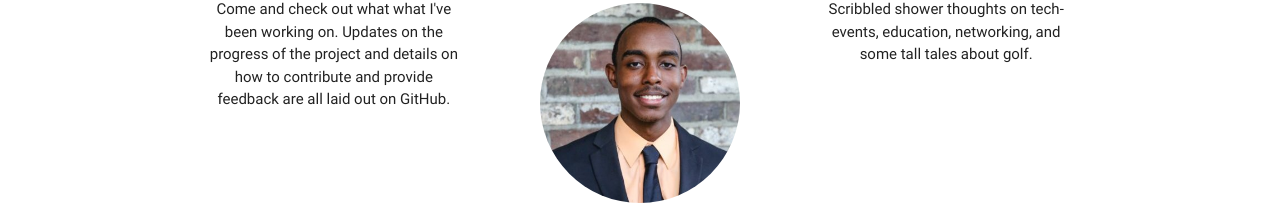
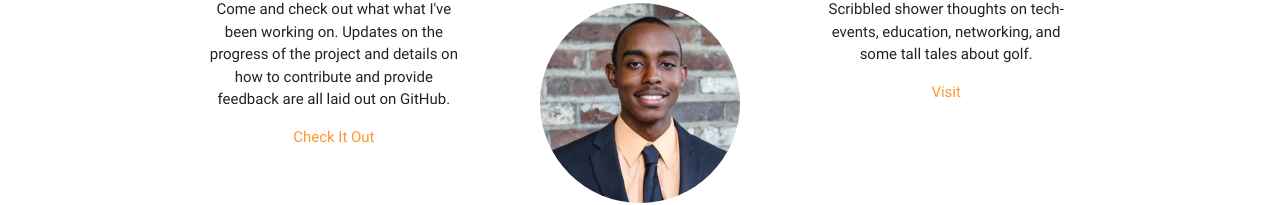
Before and after one commit to cameverett/cameverett.github.io, a plain HTML site: page index.html in a window 1280 px wide. Shown: the part 534-739 px from the top of the page. Drawn offline with nearby package versions, Linux system fonts and the light colour scheme; files whose address does not match are found by name.

Commit message:
Created a call to action

```diff
--- a/index.html
+++ b/index.html
@@ -35,6 +35,11 @@
                         <h5 id="icon-block-title" class="center">Showcase</h5>
                     </a>
                     <p class="center">Come and check out what what I've been working on. Updates on the progress of the project and details on how to contribute and provide feedback are all laid out on GitHub.</p>
+                    <div>
+                        <a href="https://github.com/cameverett" style="color: #ff9634">
+                            <p class="center">Check It Out</p>
+                        </a>
+                    </div>
                 </div>
             </div>
             <div class="section-hover col s12 m4">
@@ -104,6 +109,11 @@
                         <a href="https://cameverett.wordpress.com">Blog</a>
                     </h5>
                     <p class="center">Scribbled shower thoughts on tech-events, education, networking, and some tall tales about golf.</p>
+                    <div>
+                        <a href="https://cameverett.wordpress.com" style="color: #ff9634">
+                            <p class="center">Visit</p>
+                        </a>
+                    </div>
                 </div>
             </div>
 
```
